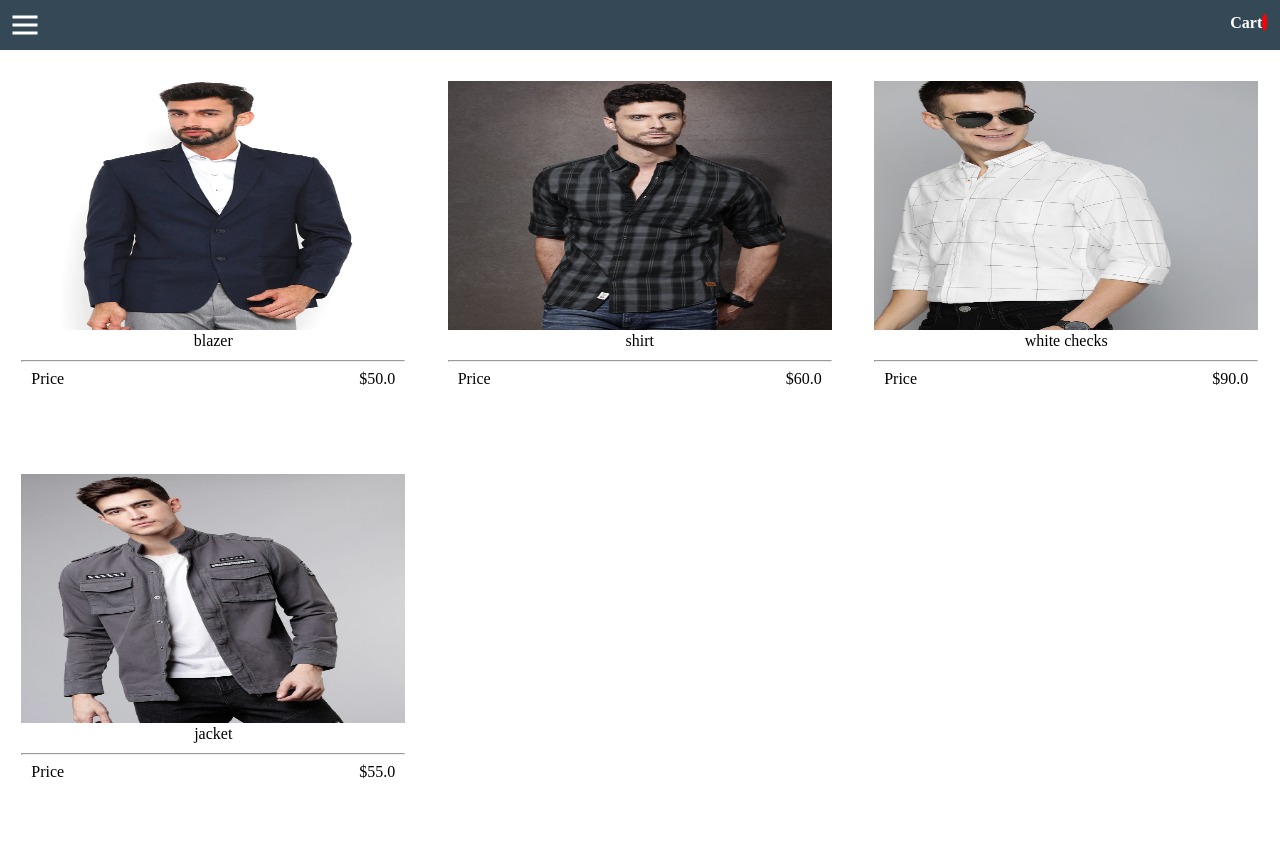
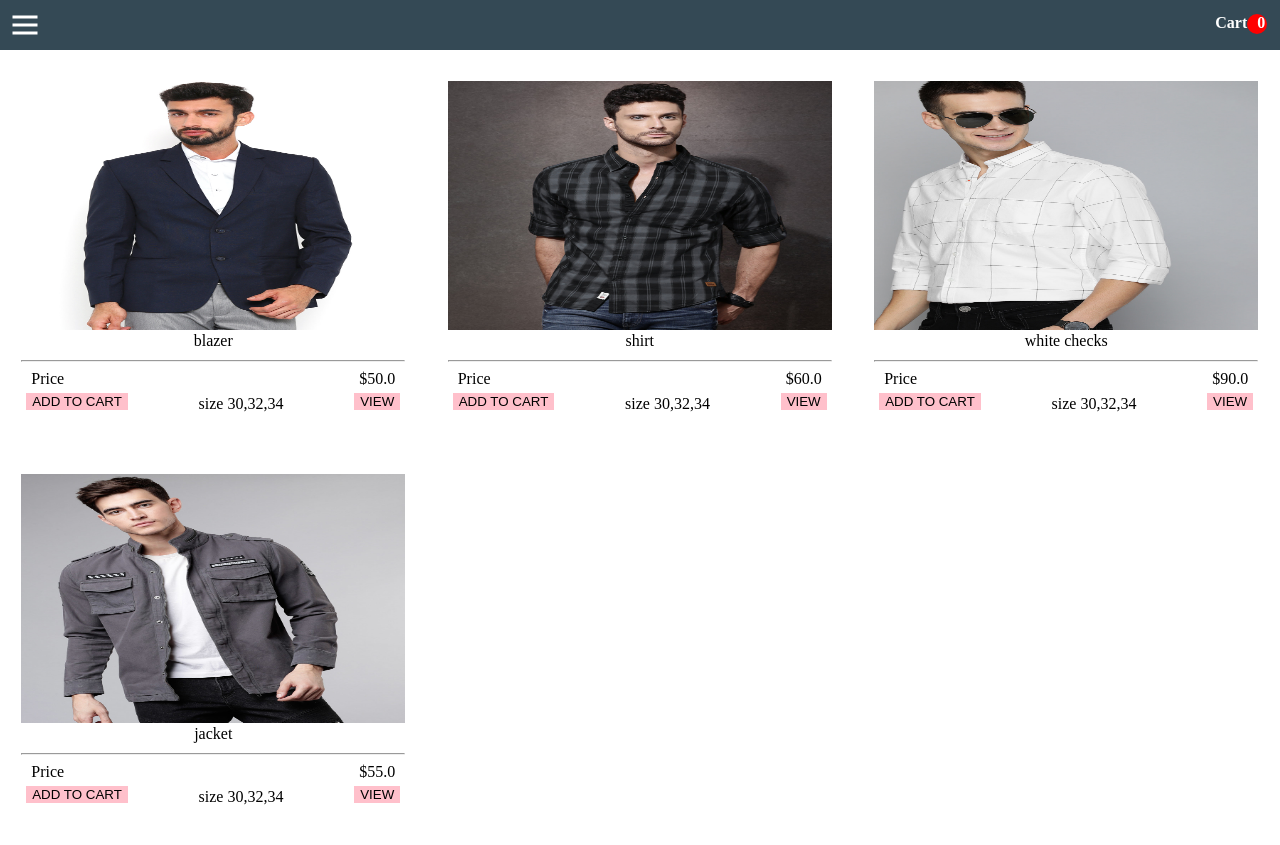
Before and after one commit to saipraneethreddy969/ecommerce, a Django app: page /cart/apparels/ in a window 1280 px wide. Run offline with Django 3.2, Linux system fonts and the light colour scheme; data comes from the database, SQL or seed files in the repository; both versions use the stored data as it was after the commit.

Commit message:
store to cart

```diff
--- /dev/null
+++ b/assets/js/cart.js
@@ -0,0 +1 @@
+console.log("hello")
--- a/assets/js/ec.js
+++ b/assets/js/ec.js
@@ -1,4 +1,5 @@
-$(".menu").click(function() {
+
+  $(".menu").click(function() {
   $(".menu").toggleClass("active");
   $(".navbar-menu").toggleClass("active");
 });
--- a/ecomsite/urls.py
+++ b/ecomsite/urls.py
@@ -26,5 +26,6 @@ urlpatterns = [
      path('base/',include('home.urls')),
      path('apparels/',include('home.urls')),
      path('cart/',include('home.urls')),
-     path('checkout/',include('home.urls'))
+     path('add_cart/',include('home.urls')),
+     path('checkout/',include('home.urls')),
 ]+static(settings.MEDIA_URL,document_root=settings.MEDIA_ROOT)
--- a/home/urls.py
+++ b/home/urls.py
@@ -8,5 +8,6 @@ urlpatterns = [
     path('base/',views.base),
     path('apparels/',views.apparels),
     path('cart/',views.cart),
-    path('checkout/',views.checkout)
+    path('checkout/',views.checkout),
+    path('add_cart/',views.add_cart),
 ]
--- a/home/views.py
+++ b/home/views.py
@@ -1,16 +1,23 @@
-from django.shortcuts import render,redirect
+from django.shortcuts import render,redirect,HttpResponse
 from django.contrib.auth.models import User,auth
 from .models import Products,customer,Order,orderitem
+from django.http import JsonResponse
+import json
 def base(request):
     return render(request,'base.html')
 
 def apparels(request):
 
     products=Products.objects.all()
-    context={
-        'product':products
-    }
-
+    if(request.user.is_authenticated):
+        customer_obj=request.user.customer
+        order,created=Order.objects.get_or_create(customer=customer_obj,opencart=True)
+        items=order.orderitem_set.all()
+        context={'items':items,'order':order,'product':products}
+    else:
+        items=[]
+        order={'cart_items':0,'cart_total':0}
+        context={'items':items,'order':order,'product':products}
     return render(request,'apparels.html',context)
 
 def index(request):
@@ -54,9 +61,30 @@ def cart(request):
         context={'items':items,'order':order}
     else:
         items=[]
+        order={'cart_items':0,'cart_total':0}
         context={'items':items,'order':order}
     return render(request,'cart.html',context)
 
 
 def checkout(request):
     return render(request,'checkout.html')
+
+def add_cart(request):
+    data=json.loads(request.body)
+    productid=data['productId']
+    action=data['action']
+    print(productid,action)
+    product=Products.objects.get(id=productid)
+    customer_obj=request.user.customer
+    order,created=Order.objects.get_or_create(customer=customer_obj,opencart=True)
+    Orderitem,created=orderitem.objects.get_or_create(order=order,product=product)
+    if(action=="add"):
+        Orderitem.quantity=(Orderitem.quantity+1)
+    elif(action=="remove"):
+        Orderitem.quantity=(Orderitem.quantity-1)
+
+    Orderitem.save()
+    if(Orderitem.quantity<=0):
+        Orderitem.delete()
+
+    return JsonResponse("hello",safe=False)
--- /dev/null
+++ b/static/js/addcart.js
@@ -0,0 +1,38 @@
+var add_cart=document.getElementsByClassName("update-cart");
+for(var i=0;i<add_cart.length;i++)
+{
+	add_cart[i].addEventListener("click",function(){
+		var productid=this.dataset.product;
+		var action=this.dataset.action;
+		if(user=="AnonymousUser"){
+			alert("Not logged in");
+		}
+		else
+		{
+			updatecart(productid,action);
+		}
+
+	});
+}
+
+function updatecart(productid,action)
+{
+
+	var url="/add_cart/";
+	fetch(url,{
+		method:"POST",
+		credentials:'same-origin',
+		headers:{
+			'Content-Type': 'application/json',
+			'X-CSRFToken':csrftoken
+		},
+		body:JSON.stringify({'productId':productid,'action':action})
+	})
+	.then((response)=>{
+		return response.json()
+	})
+	.then((data)=>{
+		location.reload()
+
+	})
+}
--- /dev/null
+++ b/static/js/cart.js
@@ -0,0 +1 @@
+console.log("hello")
--- a/static/js/ec.js
+++ b/static/js/ec.js
@@ -1,4 +1,5 @@
-$(".menu").click(function() {
+
+  $(".menu").click(function() {
   $(".menu").toggleClass("active");
   $(".navbar-menu").toggleClass("active");
 });
--- a/templates/apparels.html
+++ b/templates/apparels.html
@@ -1,77 +1,6 @@
 {% extends 'base.html' %}
 {%load static%}
 {% block content %}
-<!DOCTYPE html>
-<html>
-<head>
-<style type="text/css">
-    body {
-        margin-top:50px;
-    }
-.container {
-margin:1.66%;
-	float:left;
-	width: 30%;
-	height:350px;
-}
-
-.image {
-	width:100%;
-	height:249px;
-
-}
-
-h4 {
-	margin:5px;
-}
-
-button {
-	display: inline-block;
-	border:none;
-	background-color: pink;
-}
-p {
-	padding:2px;
-	margin:0;
-}
-.lower {
-	padding-left: 5px;
-	padding-right: 5px;
-	padding-top: 5px;
-	opacity:0;
-	background-color: white;
-	transition:0.5s;
-}
-.lower p {
-	text-align: center;
-}
-
-.price {
-	padding-left:10px;
-	padding-right:10px;
-}
-#price_abel {
-	float:left;
-}
-#price {
-	float:right;
-}
-
-#name {
-	text-align: center;
-}
-#addcart{
-	float: left;
-}
-
-#buynow {
-	float:right;
-}
-
-</style>
-
-</head>
-<body>
 
 	{% for product in product%}
 
@@ -86,41 +15,11 @@ p {
 </div>
 
     <div class="lower">
-    	<button id="addcart" value="addcart">ADD TO CART</button>
-    	<button id="buynow" value="buynow">VIEW</button>
+    	<button id="addcart" data-product={{product.id}} data-action="add" class="update-cart">ADD TO CART</button>
+    	<button id="buynow" >VIEW</button>
     	<p>size <span>30</span><span>,32</span><span>,34</span></p>
     </div>
 
 </div>
 {%endfor%}
-<script type="text/javascript">
-
-	var mousein=document.querySelectorAll(".container");
-	var width=window.innerWidth;
-
-
- var i=0;
-while(i<mousein.length && width>700)
- {
-
-mousein[i].addEventListener("mouseover",function(i){
-
-	mousein[i].querySelector(".lower").style.opacity=9999;
-
-}.bind(this,i));
-
-mousein[i].addEventListener("mouseout",function(i){
-
-	mousein[i].querySelector(".lower").style.opacity=0;
-}.bind(this,i));
-
-i=i+1;
- }
-
-
-</script>
-
-
 {% endblock %}
-</body>
-</html>
--- a/templates/base.html
+++ b/templates/base.html
@@ -9,19 +9,84 @@
     <link rel="stylesheet" type="text/css" href="{% static 'css/commerce.css' %}">
     <script type="text/javascript" src="https://cdnjs.cloudflare.com/ajax/libs/jquery/3.4.1/jquery.slim.min.js">
     </script>
+    <script type="text/javascript" src="{% static 'js/ec.js' %}"></script>
+    <style>
 
-    <style>
+      .container {
+        margin:1.66%;
+          float:left;
+          width: 30%;
+          height:350px;
+        }
+
+        .image {
+          width:100%;
+          height:249px;
+
+        }
+
+        h4 {
+          margin:5px;
+        }
+
+        button {
+          display: inline-block;
+          border:none;
+          background-color: pink;
+        }
+        p {
+          padding:2px;
+          margin:0;
+        }
+        .lower {
+          padding-left: 5px;
+          padding-right: 5px;
+          padding-top: 5px;
+          opacity:9999;
+          background-color: white;
+        }
+        .lower p {
+          text-align: center;
+        }
+
+        .price {
+          padding-left:10px;
+          padding-right:10px;
+        }
+        #price_abel {
+          float:left;
+        }
+        #price {
+          float:right;
+        }
+
+        #name {
+          text-align: center;
+        }
+        #addcart{
+          float: left;
+        }
+
+        #buynow {
+          float:right;
+        }
+
       .extend {
         margin-top:60px;
       }
       #cart_number {
-        padding-left:5px;
+        margin:0 auto;
+        display:inline-block;
+        padding-left:10px;
           height: 20px;
-          width: 20px;
+          width: 10px;
           border-radius: 50%;
 
         background-color: red;
 
+      }
+      #cnum {
+        text-align: center;
       }
       table {
         width:100%
@@ -61,13 +126,56 @@
         float:right;
       }
 
+      .arrow-up {
+
+        display:inline-block;
+        width:0px;
+        height:0px;
+        border-color: transparent transparent black transparent;
+    border-style: solid;
+    border-width: 0px 8px 8px 8px;
+      }
+
+      .arrow-down {
+        width:0px;
+        height:0px;
+        border-color: black transparent transparent transparent;
+    border-style: solid;
+    border-width: 8px 8px 0px 8px;
+      }
+
+      .arrows {
+        display:inline-block
+      }
+
     </style>
+    <script type="text/javascript">
+      var user='{{request.user}}';
+
+      function getCookie(name) {
+        var cookieValue = null;
+        if (document.cookie && document.cookie !== '') {
+            var cookies = document.cookie.split(';');
+            for (var i = 0; i < cookies.length; i++) {
+                var cookie = cookies[i].trim();
+                // Does this cookie string begin with the name we want?
+                if (cookie.substring(0, name.length + 1) === (name + '=')) {
+                    cookieValue = decodeURIComponent(cookie.substring(name.length + 1));
+                    break;
+                }
+            }
+        }
+        return cookieValue;
+    }
+    var csrftoken = getCookie('csrftoken');
+
+    </script>
     </head>
 
         <body>
     <nav class="navbar">
 
-        <a href="/cart" class="navcon" id="ancho">Cart<span id="cart_number"><span>{{order.cart_items}}</span></a>
+        <a href="/cart" class="navcon" id="ancho">Cart<span ><div id="cart_number" ><span id="cnum">{{order.cart_items}}</span></div></span></a>
         </nav>
        <div class="menu">
          <span></span>
@@ -89,7 +197,7 @@
         {%endblock%}
        </div>
 
-
+       <script type="text/javascript" src="{% static 'js/addcart.js' %}"></script>
         <script type="text/javascript" src="{% static 'js/ec.js' %}"></script>
 
 </body>
--- a/templates/cart.html
+++ b/templates/cart.html
@@ -18,7 +18,7 @@
         </td>
         <td>{{item.product.name}}</td>
         <td>${{item.product.price}}</td>
-        <td>{{item.quantity}}</td>
+        <td>{{item.quantity}} <div class="arrows"><div class="arrow-up update-cart"  data-product={{item.product.id}} data-action="add"    ></div><div class="arrow-down update-cart"  data-product={{item.product.id}} data-action="remove"  ></div></div></td>
         <td>${{item.orderitem_total}}</td>
     </tr>
     {%endfor%}
```
Also changed, not shown: assets/js/addcart.js (added, +38 -0 lines), templates/checkout.html (+6 -1 lines), db.sqlite3, samplemodel/migrations/0024_auto_20200530_1451.py (added), samplemodel/migrations/0025_auto_20200602_1139.py (added). Lines whose indentation alone changed are shown as unchanged.
